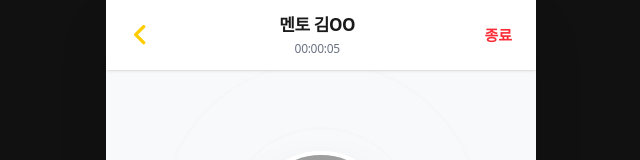
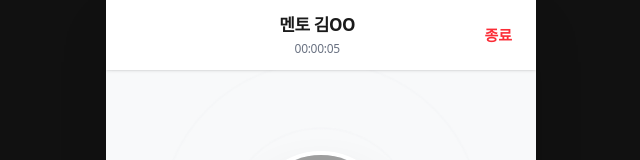
Before and after one commit to capstone-ap/carpoolink-backend, a Next.js app in the folder apps/demo-web/: page /mentoring/1on1 in a window 1280 px wide. Shown: the top 160 px of the page, without its empty margins (319-959 px from the left). Built offline with nearby package versions, Linux system fonts and the light colour scheme; grey boxes are pictures that could not be loaded; a web font is replaced by a local one.

Commit message:
refactor(front): 상단 바의 뒤로 가기 버튼이 채팅 모드일 때만 활성화되도록 수정

```diff
--- a/apps/demo-web/app/mentoring/1on1/page.tsx
+++ b/apps/demo-web/app/mentoring/1on1/page.tsx
@@ -61,9 +61,12 @@ export default function PrivateMentoringPage() {
 
       {/* 상단 헤더 */}
       <header className="w-full px-5 py-3 flex items-center justify-between shrink-0 bg-white z-30 shadow-sm relative">
+        {/* 💡 수정된 뒤로가기 버튼: 채팅 모드에서만 나타나며, 중앙 정렬이 깨지지 않도록 투명도로 조절합니다. */}
         <button
-          onClick={() => isChatMode ? setIsChatMode(false) : window.history.back()}
-          className="p-1 hover:bg-gray-100 rounded-full transition-colors"
+          onClick={() => setIsChatMode(false)}
+          className={`p-1 hover:bg-gray-100 rounded-full transition-all duration-300
+            ${isChatMode ? 'opacity-100 cursor-pointer' : 'opacity-0 pointer-events-none'}
+          `}
         >
           <img src="/icons/arrow.svg" alt="화살표 아이콘" className="w-5 h-5 text-[#FFCC00]" />
         </button>
@@ -88,8 +91,6 @@ export default function PrivateMentoringPage() {
             ========================================== */}
         <div className="absolute top-3.5 left-1/2 -translate-x-1/2 z-[60] flex flex-col items-center pointer-events-none">
 
-          {/* 마이크 사용 중지 팝업 */}
-          {/* 💡 핵심 수정: overflow-hidden을 제거하여 그림자가 잘리지 않게 하고, mb-2를 조건부로 주어 간격을 조절합니다. */}
           <div className={`transition-all duration-400 ease-[cubic-bezier(0.16,1,0.3,1)] origin-top flex justify-center
             ${!isMicOn ? 'max-h-14 opacity-100 scale-100 translate-y-0 mb-2' : 'max-h-0 opacity-0 scale-95 -translate-y-2 mb-0'}
           `}>
@@ -99,7 +100,6 @@ export default function PrivateMentoringPage() {
             </div>
           </div>
 
-          {/* 스피커 사용 중지 팝업 */}
           <div className={`transition-all duration-400 ease-[cubic-bezier(0.16,1,0.3,1)] origin-top flex justify-center
             ${!isSpeakerOn ? 'max-h-14 opacity-100 scale-100 translate-y-0 mb-2' : 'max-h-0 opacity-0 scale-95 -translate-y-2 mb-0'}
           `}>
```
